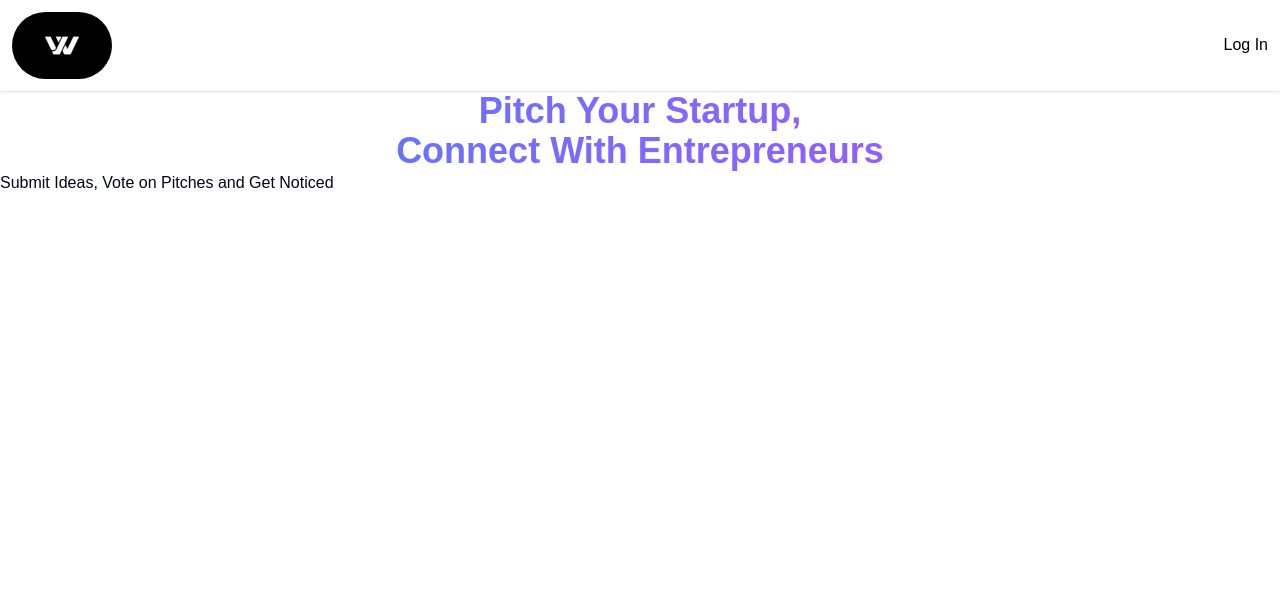
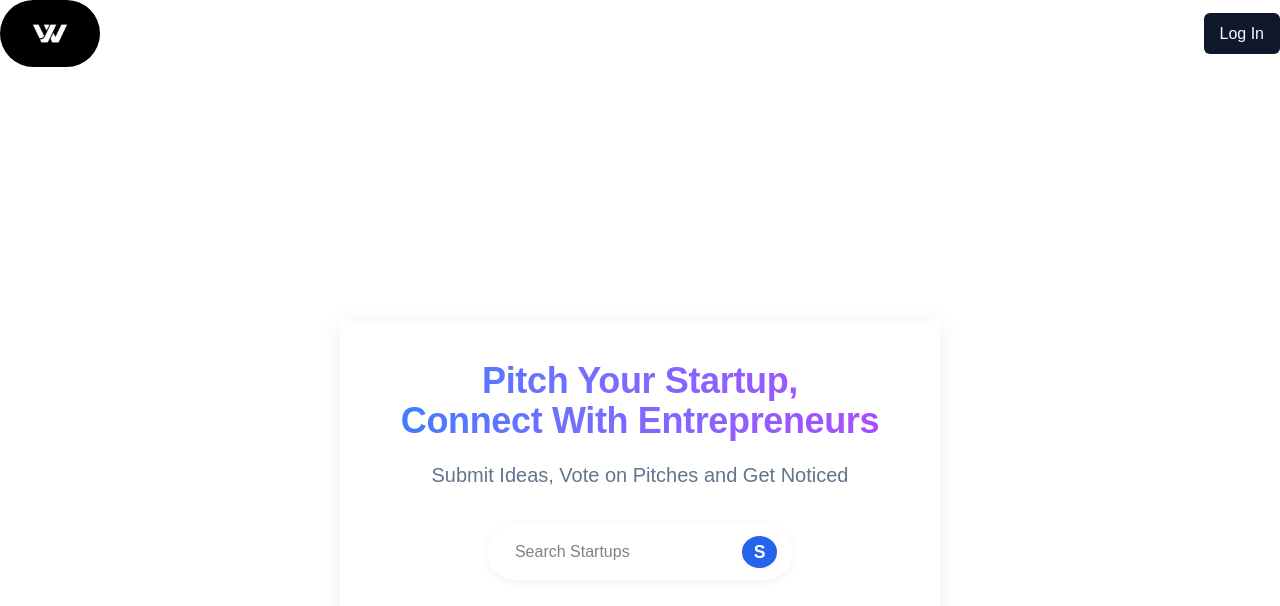
Before and after one commit to willyweb31/Startup-Hub, a Next.js app: page / in a window 1280 px wide. Shown: the top 606 px of the page. Built offline with nearby package versions, Linux system fonts and the light colour scheme; no server answers.

Commit message:
added search bar and logic/

```diff
--- /dev/null
+++ b/app/(route)/page.module.css
@@ -0,0 +1,33 @@
+.pageContainer {
+  min-height: 100vh;
+  display: flex;
+  flex-direction: column;
+  justify-content: center;
+  align-items: center;
+  background: var(--background);
+  padding: 2rem 0;
+}
+
+.heroSection {
+  width: 100%;
+  max-width: 600px;
+  margin: 0 auto;
+  text-align: center;
+  padding: 2.5rem 1.5rem 2rem 1.5rem;
+  background: var(--card);
+  border-radius: var(--radius-lg);
+  box-shadow: 0 4px 24px rgba(0,0,0,0.07);
+}
+
+.subtitle {
+  font-size: 1.25rem;
+  color: var(--muted-foreground);
+  margin-bottom: 2rem;
+  margin-top: 1rem;
+}
+
+.formWrapper {
+  margin-top: 1.5rem;
+  display: flex;
+  justify-content: center;
+}
--- a/app/(route)/page.tsx
+++ b/app/(route)/page.tsx
@@ -1,16 +1,28 @@
 import Image from "next/image";
+import SearchForm from "../components/SearchForm";
+import styles from "./page.module.css";
 
-export default function Home() {
+export default async function Home({
+  searchParams,
+}: {
+  searchParams: Promise<{ query?: string }>;
+}) {
+
+  const query = (await searchParams).query;
+
   return (
-    <>
-      <section className="">
-      <h1 className="text-4xl bg-gradient-to-r from-blue-500 to-purple-500 text-transparent bg-clip-text font-bold text-center bg-white">
-        Pitch Your Startup, <br/> Connect With Entrepreneurs
-      </h1>
-      <p> Submit Ideas, Vote on Pitches and Get Noticed</p>
-
-
+    <div className={styles.pageContainer}>
+      <section className={styles.heroSection}>
+        <h1 className="text-4xl bg-gradient-to-r from-blue-500 to-purple-500 text-transparent bg-clip-text font-bold text-center bg-white">
+          Pitch Your Startup, <br /> Connect With Entrepreneurs
+        </h1>
+        <p className={styles.subtitle}>
+          Submit Ideas, Vote on Pitches and Get Noticed
+        </p>
+        <div className={styles.formWrapper}>
+          <SearchForm query ={query} />
+        </div>
       </section>
-    </>
+    </div>
   );
 }
--- /dev/null
+++ b/app/components/SearchForm.module.css
@@ -0,0 +1,68 @@
+.searchForm {
+  display: flex;
+  align-items: center;
+  gap: 0.5rem;
+  background: #fff;
+  border-radius: 9999px;
+  box-shadow: 0 2px 8px rgba(0,0,0,0.06);
+  padding: 0.5rem 1rem;
+  max-width: 400px;
+  margin: 0 auto;
+}
+
+.searchInput {
+  flex: 1;
+  border: none;
+  outline: none;
+  background: transparent;
+  font-size: 1rem;
+  padding: 0.5rem 0.75rem;
+}
+
+.actions {
+  display: flex;
+  gap: 0.5rem;
+  align-items: center;
+}
+
+.searchBtn {
+  background: #2563eb;
+  border: none;
+  border-radius: 50%;
+  color: #fff;
+  width: 2rem;
+  height: 2rem;
+  display: flex;
+  align-items: center;
+  justify-content: center;
+  font-weight: bold;
+  font-size: 1.1rem;
+  cursor: pointer;
+  transition: background 0.2s;
+  box-shadow: 0 1px 4px rgba(0,0,0,0.07);
+}
+
+.searchBtn:hover {
+  background: #1d4ed8;
+}
+
+.searchResetBtn {
+  background: #f87171;
+  border: none;
+  border-radius: 50%;
+  color: #fff;
+  width: 2rem;
+  height: 2rem;
+  display: flex;
+  align-items: center;
+  justify-content: center;
+  font-weight: bold;
+  font-size: 1.1rem;
+  cursor: pointer;
+  transition: background 0.2s;
+  margin-right: 0.25rem;
+}
+
+.searchResetBtn:hover {
+  background: #dc2626;
+}
--- /dev/null
+++ b/app/components/SearchForm.tsx
@@ -0,0 +1,25 @@
+import React from "react";
+import Form from "next/form";
+import SearchFormReset from "./SearchFormReset";
+import styles from "./SearchForm.module.css";
+
+const SearchForm = ({ query }: { query?: string }) => {
+  return (
+    <form action="/" className={styles.searchForm}>
+      <input
+        name="query"
+        defaultValue={query}
+        className={styles.searchInput}
+        placeholder="Search Startups"
+      />
+      <div className={styles.actions}>
+        {query && <SearchFormReset />}
+        <button type="submit" className={styles.searchBtn}>
+          S
+        </button>
+      </div>
+    </form>
+  );
+};
+
+export default SearchForm;
--- /dev/null
+++ b/app/components/SearchFormReset.tsx
@@ -0,0 +1,18 @@
+"use client";
+
+import Link from "next/link";
+
+const reset = () => {
+  const form = document.querySelector(".search-from") as HTMLFormElement;
+
+  if (form) form.reset();
+};
+const SearchFormReset = () => {
+  return (
+    <button type="reset" className="search-reset-btn" aria-label="Reset search">
+      <Link href="/">X</Link>
+    </button>
+  );
+};
+
+export default SearchFormReset;
--- a/app/globals.css
+++ b/app/globals.css
@@ -88,8 +88,93 @@
   @apply text-4xl bg-gradient-to-r from-blue-500 to-purple-500 text-transparent bg-clip-text font-bold text-center bg-white;
 }
 
+/* === Base Reset & Box Sizing === */
+* {
+  box-sizing: border-box;
+  margin: 0;
+  padding: 0;
+}
+
+html,
+body {
+  height: 100%;
+}
+
 body {
   font-family: "Work Sans", Arial, Helvetica, sans-serif;
+  background: var(--background);
+  color: var(--foreground);
+  min-height: 100vh;
+  line-height: 1.6;
+  -webkit-font-smoothing: antialiased;
+  -moz-osx-font-smoothing: grayscale;
+}
+
+h1,
+h2,
+h3,
+h4,
+h5,
+h6 {
+  font-weight: 700;
+  letter-spacing: -0.01em;
+  margin-bottom: 0.5em;
+}
+
+p {
+  margin-bottom: 1em;
+}
+
+a {
+  /* color: var(--primary); */
+  text-decoration: none;
+  transition: color 0.2s;
+}
+
+a:hover {
+  color: gray;
+  text-decoration: underline;
+}
+
+button {
+  font-family: inherit;
+  border: none;
+  border-radius: var(--radius-sm);
+  padding: 0.5em 1em;
+  background: var(--primary);
+  color: var(--primary-foreground);
+  cursor: pointer;
+  transition: background 0.2s;
+}
+
+button:hover {
+  background: #5880ef;
+}
+
+input,
+textarea,
+select {
+  font-family: inherit;
+  border: 1px solid var(--border);
+  border-radius: var(--radius-sm);
+  padding: 0.5em 0.75em;
+  background: var(--input);
+  color: var(--foreground);
+  transition: border 0.2s;
+}
+
+input:focus,
+textarea:focus,
+select:focus {
+  outline: 2px solid var(--ring);
+  border-color: var(--primary);
+}
+
+/* Utility classes for spacing */
+.container {
+  max-width: 1200px;
+  margin: 0 auto;
+  padding: 0 1rem;
 }
 
 .dark {
```
